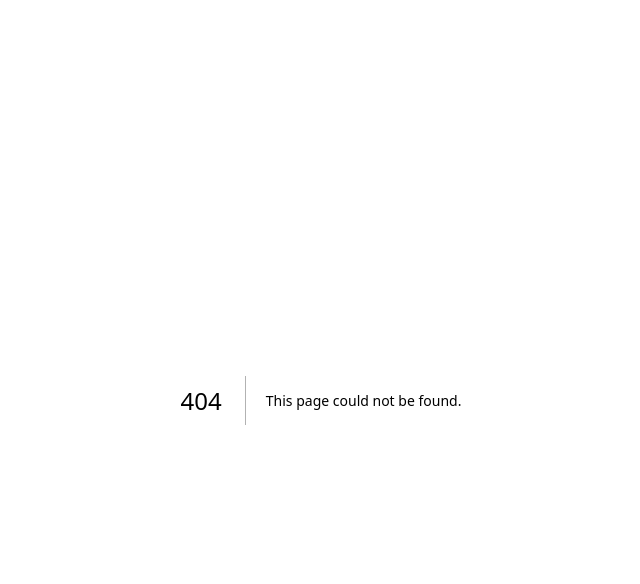
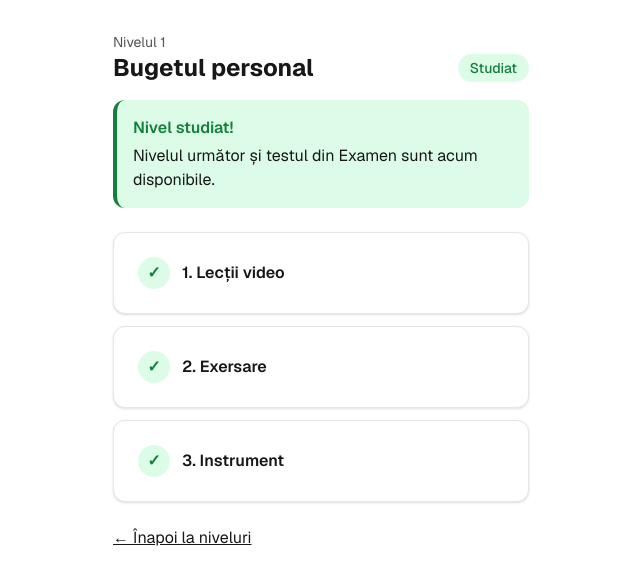
Before and after one commit to CacheFlow-Project/CacheFlow, a Next.js app: page /nivel/1 in a window 1280 px wide. Before the commit this address had no page. Shown: the top 584 px of the page, without its empty margins (319-959 px from the left). Built offline with nearby package versions, Linux system fonts and the light colour scheme.

Commit message:
feat(#4): skill tree cu 4 niveluri si pagina nivelului

```diff
--- /dev/null
+++ b/app/nivel/[id]/page.tsx
@@ -0,0 +1,106 @@
+import { Suspense } from "react";
+import Link from "next/link";
+import { notFound } from "next/navigation";
+import Card from "@/components/Card";
+import StatusBadge from "@/components/StatusBadge";
+import { LEVEL_BADGE, LEVELS, type LevelSteps, getLevel } from "@/lib/levels";
+
+const STEPS: { key: keyof LevelSteps; title: string; href: string }[] = [
+  { key: "lessons", title: "Lecții video", href: "/lectie" },
+  { key: "practice", title: "Exersare", href: "/chestionar" },
+  { key: "tool", title: "Instrument", href: "/instrumente" },
+];
+
+type NivelPageProps = { params: Promise<{ id: string }> };
+
+export function generateStaticParams() {
+  return LEVELS.map((level) => ({ id: String(level.id) }));
+}
+
+// Pagina se afișează imediat; doar partea care citește numărul nivelului din URL
+// stă în <Suspense>, cum recomandă Next.js 16 pentru navigare instantanee.
+export default function NivelPage({ params }: NivelPageProps) {
+  return (
+    <main className="mx-auto w-full max-w-md px-4 py-8">
+      <Suspense fallback={<p className="text-muted text-sm">Se încarcă nivelul…</p>}>
+        <LevelContent params={params} />
+      </Suspense>
+      <Link href="/nivel" className="mt-6 inline-block underline">
+        ← Înapoi la niveluri
+      </Link>
+    </main>
+  );
+}
+
+async function LevelContent({ params }: NivelPageProps) {
+  const { id } = await params;
+  const level = getLevel(Number(id));
+  if (!level) notFound();
+
+  if (level.state === "locked") {
+    return (
+      <Card>
+        <p className="font-semibold">🔒 Nivelul {level.id} este blocat</p>
+        <p className="text-muted mt-2 text-sm">Se deschide după ce studiezi nivelul anterior.</p>
+      </Card>
+    );
+  }
+
+  const badge = LEVEL_BADGE[level.state];
+
+  return (
+    <>
+      <p className="text-muted text-sm">Nivelul {level.id}</p>
+      <div className="flex items-center justify-between gap-3">
+        <h1 className="text-2xl font-bold">{level.name}</h1>
+        <StatusBadge status={badge.status} label={badge.label} />
+      </div>
+
+      {level.state === "studied" && (
+        <div
+          role="status"
+          className="border-correct bg-correct-soft mt-4 rounded-xl border-l-4 p-4"
+        >
+          <p className="text-correct font-semibold">Nivel studiat!</p>
+          <p className="mt-1">Nivelul următor și testul din Examen sunt acum disponibile.</p>
+        </div>
+      )}
+
+      <ol className="mt-6 flex flex-col gap-3">
+        {STEPS.map((step, index) => {
+          const done = level.steps[step.key];
+          // Pașii se deschid în ordine: un pas e disponibil dacă cel dinainte e gata.
+          const unlocked = index === 0 || level.steps[STEPS[index - 1].key];
+          const label = (
+            <span className="flex items-center gap-3">
+              <span
+                aria-hidden="true"
+                className={`flex size-8 shrink-0 items-center justify-center rounded-full font-bold ${done ? "bg-correct-soft text-correct" : "bg-locked-soft text-locked"}`}
+              >
+                {done ? "✓" : unlocked ? index + 1 : "🔒"}
+              </span>
+              <span className="font-semibold">
+                {index + 1}. {step.title}
+              </span>
+              <span className="sr-only">{done ? "(gata)" : unlocked ? "" : "(blocat)"}</span>
+            </span>
+          );
+
+          return (
+            <li key={step.key}>
+              {unlocked ? (
+                <Link href={step.href} className="block rounded-xl">
+                  <Card className="hover:border-primary">{label}</Card>
+                </Link>
+              ) : (
+                <Card aria-disabled="true" className="bg-locked-soft text-muted">
+                  {label}
+                </Card>
+              )}
+            </li>
+          );
+        })}
+      </ol>
+    </>
+  );
+}
--- a/app/nivel/page.tsx
+++ b/app/nivel/page.tsx
@@ -1,11 +1,54 @@
 import Link from "next/link";
+import Card from "@/components/Card";
+import StatusBadge from "@/components/StatusBadge";
+import { LEVEL_BADGE, LEVELS } from "@/lib/levels";
 
-export default function NivelPage() {
+export default function StudiuPage() {
   return (
     <main className="mx-auto w-full max-w-md px-4 py-8">
-      <h1 className="text-2xl font-bold">Nivel</h1>
-      <p className="mt-2 text-sm opacity-80">Ecran placeholder</p>
-      <Link href="/" className="mt-4 inline-block underline">
+      <h1 className="text-2xl font-bold">Studiu</h1>
+      <p className="text-muted mt-2 text-sm">
+        Parcurge nivelurile pe rând. Următorul se deschide după ce îl studiezi pe cel curent.
+      </p>
+
+      <ol className="mt-6 flex flex-col gap-3">
+        {LEVELS.map((level) => {
+          const badge = LEVEL_BADGE[level.state];
+          const content = (
+            <>
+              <span className="flex items-center gap-2">
+                {level.state === "locked" && <span aria-hidden="true">🔒</span>}
+                <span>
+                  <span className="text-muted block text-sm">Nivelul {level.id}</span>
+                  <span className="block font-semibold">{level.name}</span>
+                </span>
+              </span>
+              <StatusBadge status={badge.status} label={badge.label} />
+            </>
+          );
+
+          return (
+            <li key={level.id}>
+              {level.state === "locked" ? (
+                <Card
+                  aria-disabled="true"
+                  className="bg-locked-soft text-muted flex items-center justify-between gap-3"
+                >
+                  {content}
+                </Card>
+              ) : (
+                <Link href={`/nivel/${level.id}`} className="block rounded-xl">
+                  <Card className="hover:border-primary flex items-center justify-between gap-3">
+                    {content}
+                  </Card>
+                </Link>
+              )}
+            </li>
+          );
+        })}
+      </ol>
+
+      <Link href="/" className="mt-6 inline-block underline">
         ← Înapoi
       </Link>
     </main>
--- a/components/StatusBadge.tsx
+++ b/components/StatusBadge.tsx
@@ -2,6 +2,7 @@ export type Status = "locked" | "available" | "passed";
 
 type StatusBadgeProps = {
   status: Status;
+  label?: string;
   className?: string;
 };
 
@@ -11,14 +12,14 @@ const statusStyles: Record<Status, { label: string; classes: string }> = {
   passed: { label: "Trecut", classes: "bg-correct-soft text-correct" },
 };
 
-export default function StatusBadge({ status, className = "" }: StatusBadgeProps) {
-  const { label, classes } = statusStyles[status];
+export default function StatusBadge({ status, label, className = "" }: StatusBadgeProps) {
+  const { label: defaultLabel, classes } = statusStyles[status];
 
   return (
     <span
       className={`inline-flex items-center rounded-full px-3 py-1 text-sm font-medium ${classes} ${className}`}
     >
-      {label}
+      {label ?? defaultLabel}
     </span>
   );
 }
--- /dev/null
+++ b/lib/levels.ts
@@ -0,0 +1,55 @@
+import type { Status } from "@/components/StatusBadge";
+
+export type LevelState = "locked" | "open" | "studied";
+
+export type LevelSteps = {
+  lessons: boolean;
+  practice: boolean;
+  tool: boolean;
+};
+
+export type Level = {
+  id: number;
+  name: string;
+  state: LevelState;
+  steps: LevelSteps;
+};
+
+// DATE TEMPORARE (#4). Starea reală a nivelurilor vine din #78 ([BE] Starea nivelurilor),
+// în Sprint 2. Atunci se înlocuiește doar această listă.
+export const LEVELS: Level[] = [
+  {
+    id: 1,
+    name: "Bugetul personal",
+    state: "studied",
+    steps: { lessons: true, practice: true, tool: true },
+  },
+  {
+    id: 2,
+    name: "Economii și urgențe",
+    state: "open",
+    steps: { lessons: true, practice: false, tool: false },
+  },
+  {
+    id: 3,
+    name: "Taxe și salariu",
+    state: "locked",
+    steps: { lessons: false, practice: false, tool: false },
+  },
+  {
+    id: 4,
+    name: "Investiții și dobândă",
+    state: "locked",
+    steps: { lessons: false, practice: false, tool: false },
+  },
+];
+
+export function getLevel(id: number): Level | undefined {
+  return LEVELS.find((level) => level.id === id);
+}
+
+export const LEVEL_BADGE: Record<LevelState, { status: Status; label: string }> = {
+  locked: { status: "locked", label: "Blocat" },
+  open: { status: "available", label: "Deschis" },
+  studied: { status: "passed", label: "Studiat" },
+};
```
